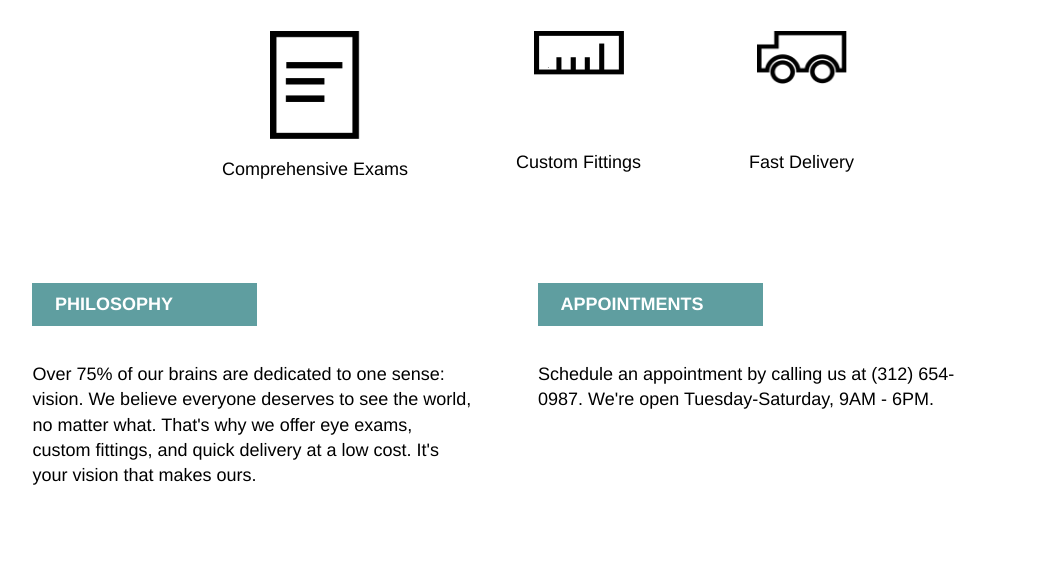
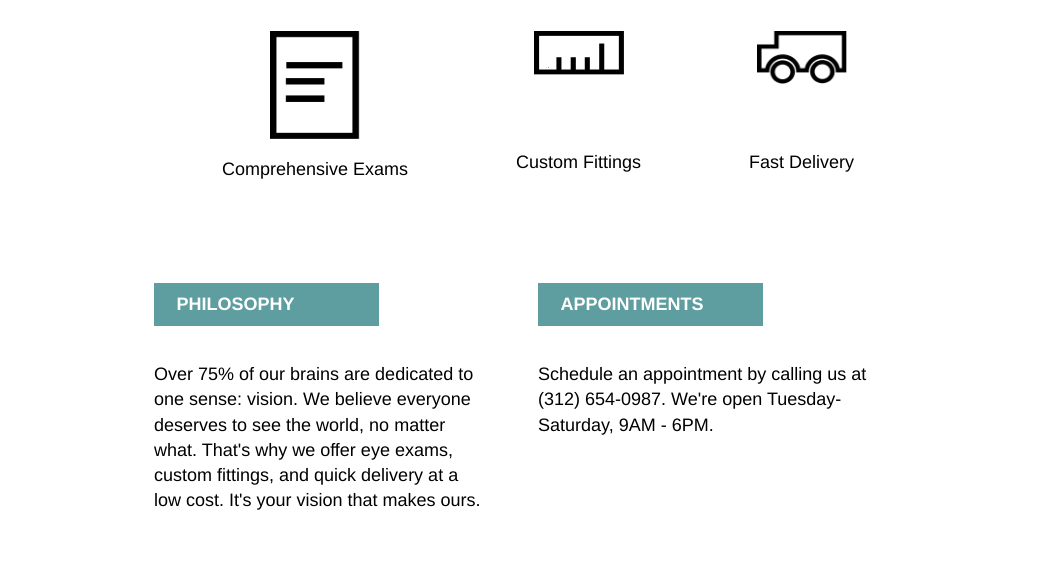
Before and after one commit to J9ml/tortoiseshelloptics, a plain HTML site: page index.html in a window 1280 px wide. Shown: the part 643-1224 px from the top of the page, without its empty margins (102-1151 px from the left). Drawn offline with Linux system fonts and the light colour scheme.

Commit message:
desktop complete

```diff
--- a/index.html
+++ b/index.html
@@ -56,7 +56,7 @@
 
 
 <!-- business info   -->
-<div class="container2">
+<div class="container container2">
 
   <div class="info">
     <div class="title">
```
